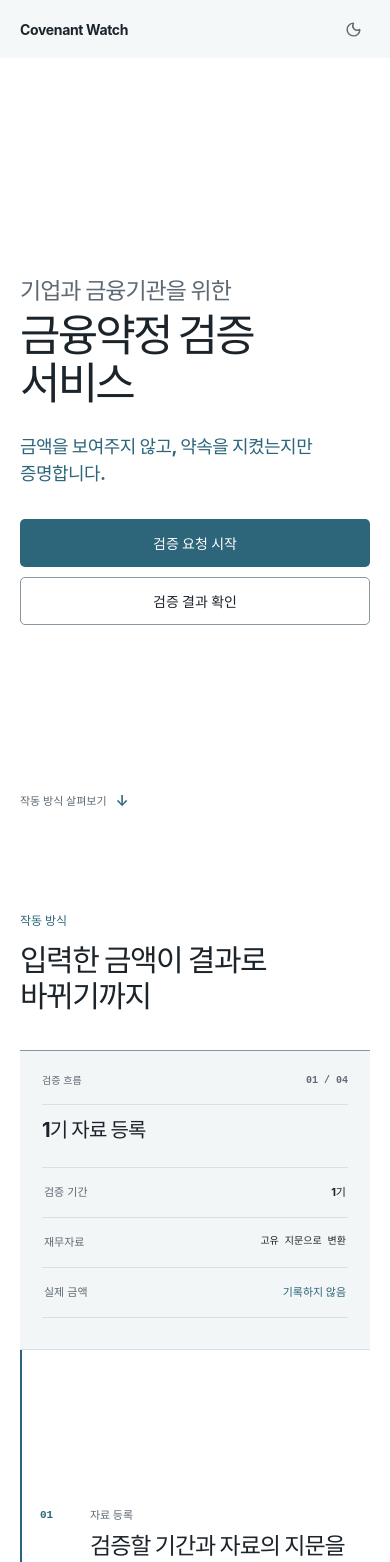
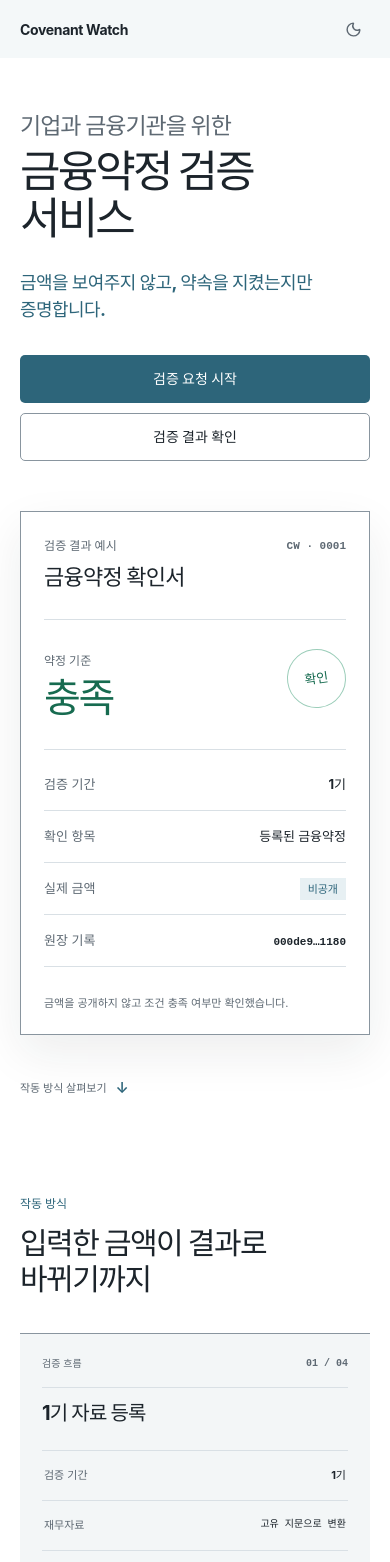
Before and after one commit to baypeline/covenant-watch, a Next.js app: page / in a window 390 px wide. Shown: the top 1562 px of the page. Built offline with nearby package versions, Linux system fonts and the light colour scheme; a web font is replaced by a local one.

Commit message:
feat(home): 히어로 검증 결과서 추가
- 금융기관이 받는 검증 결과를 대표 오브젝트로 구성하고 정보 크기와 모바일 배치를 조정

```diff
--- a/src/components/HomeHero.tsx
+++ b/src/components/HomeHero.tsx
@@ -52,12 +52,32 @@ export function HomeHero() {
 
       <Main>
         <Hero>
+          <HeroCopy>
             <Title><TitleContext>기업과 금융기관을 위한</TitleContext><TitlePrimary>금융약정 검증 서비스</TitlePrimary></Title>
             <CorePromise>금액을 보여주지 않고, 약속을 지켰는지만 증명합니다.</CorePromise>
             <Actions>
               <PrimaryAction href="/request">검증 요청 시작</PrimaryAction>
               <SecondaryAction href="/status">검증 결과 확인</SecondaryAction>
             </Actions>
+          </HeroCopy>
+          <VerificationReceipt aria-label="금융약정 검증 결과 예시">
+            <ReceiptHeader>
+              <div><ReceiptEyebrow>검증 결과 예시</ReceiptEyebrow><ReceiptName>금융약정 확인서</ReceiptName></div>
+              <ReceiptNumber>CW · 0001</ReceiptNumber>
+            </ReceiptHeader>
+            <ReceiptResult>
+              <span>약정 기준</span>
+              <strong>충족</strong>
+              <ReceiptMark aria-hidden="true">확인</ReceiptMark>
+            </ReceiptResult>
+            <ReceiptDetails>
+              <div><dt>검증 기간</dt><dd>1기</dd></div>
+              <div><dt>확인 항목</dt><dd>등록된 금융약정</dd></div>
+              <div><dt>실제 금액</dt><dd><PrivateValue>비공개</PrivateValue></dd></div>
+              <div><dt>원장 기록</dt><dd><ReceiptHash>000de9…1180</ReceiptHash></dd></div>
+            </ReceiptDetails>
+            <ReceiptFoot>금액을 공개하지 않고 조건 충족 여부만 확인했습니다.</ReceiptFoot>
+          </VerificationReceipt>
           <ScrollPrompt href="#how-it-works">작동 방식 살펴보기 <span aria-hidden="true">↓</span></ScrollPrompt>
         </Hero>
 
@@ -101,7 +121,8 @@ function ProcessVisual({ step }: { step: number }) {
 
 const Page = styled.div`min-height:100vh;display:flex;flex-direction:column;background:var(--color-canvas);`;
 const Main = styled.main`width:min(1120px,calc(100% - 40px));margin:0 auto;padding:0 0 72px;flex:1;`;
-const Hero = styled.section`position:relative;width:100%;max-width:850px;min-height:calc(100dvh - 58px);display:grid;align-content:center;`;
+const Hero = styled.section`position:relative;width:100%;min-height:calc(100dvh - 58px);padding:64px 0 92px;display:grid;grid-template-columns:minmax(0,1fr) minmax(360px,420px);align-items:center;gap:clamp(52px,6vw,84px);@media(max-width:920px){grid-template-columns:1fr;gap:50px;padding-top:72px;}@media(max-width:520px){padding-top:54px;}`;
+const HeroCopy = styled.div`max-width:720px;`;
 const heroEntrance = keyframes`
   from { opacity: 0; transform: translateY(16px); }
   to { opacity: 1; transform: translateY(0); }
@@ -113,7 +134,18 @@ const CorePromise = styled.p`margin-top:26px;color:var(--color-action);font-size
 const Actions = styled.div`display:flex;align-items:center;gap:10px;margin-top:32px;animation:${heroEntrance} 800ms 440ms cubic-bezier(.22,1,.36,1) both;@media(max-width:430px){align-items:stretch;flex-direction:column;}@media(prefers-reduced-motion:reduce){animation:none;}`;
 const PrimaryAction = styled(Link)`min-height:48px;padding:0 20px;display:inline-flex;align-items:center;justify-content:center;border-radius:5px;color:var(--color-on-action);background:var(--color-action);font-size:14px;font-weight:720;&:hover{background:var(--color-action-hover);}`;
 const SecondaryAction = styled(Link)`min-height:48px;padding:0 18px;display:inline-flex;align-items:center;justify-content:center;border:1px solid var(--color-border-strong);border-radius:5px;color:var(--color-text-primary);background:transparent;font-size:14px;font-weight:650;&:hover{border-color:var(--color-action);color:var(--color-action);}`;
-const ScrollPrompt = styled.a`position:absolute;bottom:32px;left:0;display:flex;align-items:center;gap:9px;color:var(--color-text-secondary);font-size:11px;font-weight:620;animation:${heroEntrance} 800ms 660ms cubic-bezier(.22,1,.36,1) both;span{color:var(--color-action);font-size:15px;}@media(prefers-reduced-motion:reduce){animation:none;}`;
+const VerificationReceipt = styled.aside`position:relative;width:100%;padding:31px 31px 27px;background:var(--color-surface);border:1px solid var(--color-border-strong);box-shadow:0 18px 44px var(--color-shadow);animation:${heroEntrance} 900ms 760ms cubic-bezier(.22,1,.36,1) both;@media(max-width:920px){width:min(100%,500px);}@media(max-width:520px){padding:25px 23px 22px;}@media(prefers-reduced-motion:reduce){animation:none;}`;
+const ReceiptHeader = styled.header`display:flex;align-items:flex-start;justify-content:space-between;gap:20px;padding-bottom:25px;border-bottom:1px solid var(--color-border);`;
+const ReceiptEyebrow = styled.p`margin-bottom:6px;color:var(--color-text-secondary);font-size:12px;font-weight:650;letter-spacing:.01em;`;
+const ReceiptName = styled.h2`color:var(--color-text-primary);font-size:22px;font-weight:720;letter-spacing:-.035em;`;
+const ReceiptNumber = styled.span`padding-top:2px;color:var(--color-text-secondary);font:600 11px/1.4 ui-monospace,SFMono-Regular,monospace;white-space:nowrap;`;
+const ReceiptResult = styled.div`position:relative;padding:32px 0 30px;border-bottom:1px solid var(--color-border);display:grid;gap:6px;span{color:var(--color-text-secondary);font-size:12px;font-weight:620;}strong{color:var(--color-success);font-size:40px;font-weight:760;line-height:1.08;letter-spacing:-.055em;}`;
+const ReceiptMark = styled.span`position:absolute;right:0;top:29px;width:59px;height:59px;display:grid;place-items:center;border:1px solid var(--color-success-border);border-radius:50%;color:var(--color-success)!important;font-size:13px!important;font-weight:720!important;transform:rotate(-8deg);`;
+const ReceiptDetails = styled.dl`padding:9px 0;>div{min-height:52px;display:flex;align-items:center;justify-content:space-between;gap:20px;border-bottom:1px solid var(--color-border);}dt{color:var(--color-text-secondary);font-size:13px;}dd{color:var(--color-text-primary);font-size:13px;font-weight:650;text-align:right;}`;
+const PrivateValue = styled.span`padding:4px 8px;color:var(--color-action);background:var(--color-action-subtle);font-size:11px;font-weight:700;`;
+const ReceiptHash = styled.code`font:600 11px/1.4 ui-monospace,SFMono-Regular,monospace;`;
+const ReceiptFoot = styled.p`padding-top:18px;color:var(--color-text-secondary);font-size:11px;line-height:1.65;word-break:keep-all;`;
+const ScrollPrompt = styled.a`position:absolute;bottom:32px;left:0;display:flex;align-items:center;gap:9px;color:var(--color-text-secondary);font-size:11px;font-weight:620;animation:${heroEntrance} 800ms 1040ms cubic-bezier(.22,1,.36,1) both;span{color:var(--color-action);font-size:15px;}@media(max-width:920px){bottom:28px;}@media(prefers-reduced-motion:reduce){animation:none;}`;
 const ProcessSection = styled.section`padding-top:92px;scroll-margin-top:24px;@media(max-width:800px){padding-top:68px;}`;
 const ProcessHeader = styled.header`max-width:720px;padding-bottom:64px;@media(max-width:800px){padding-bottom:36px;}`;
 const SectionLabel = styled.p`margin-bottom:12px;color:var(--color-action);font-size:12px;font-weight:700;`;
```
Also changed, not shown: 1 other file (tests, documents, lock files or other folders). Lines whose indentation alone changed are shown as unchanged.
